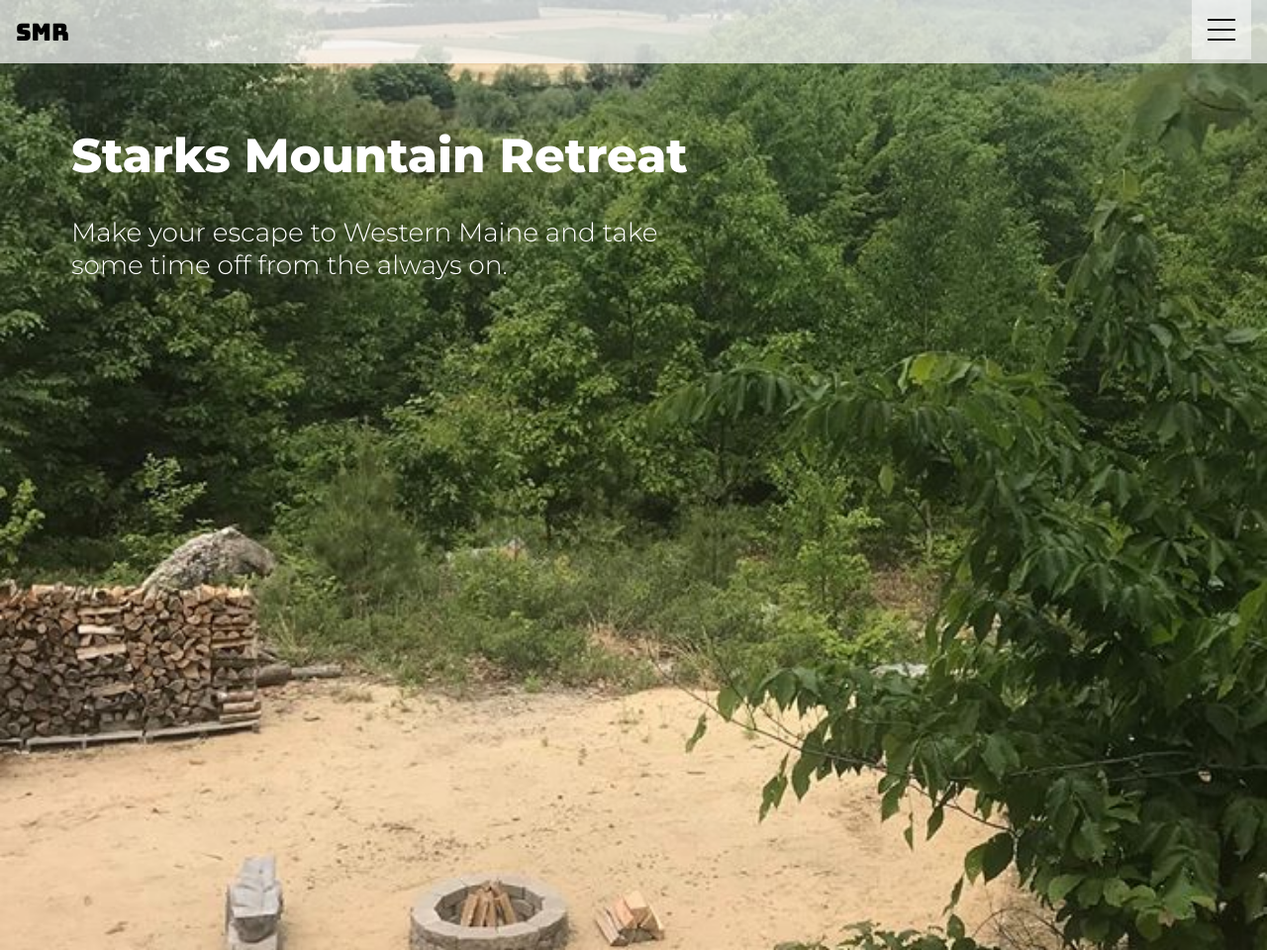
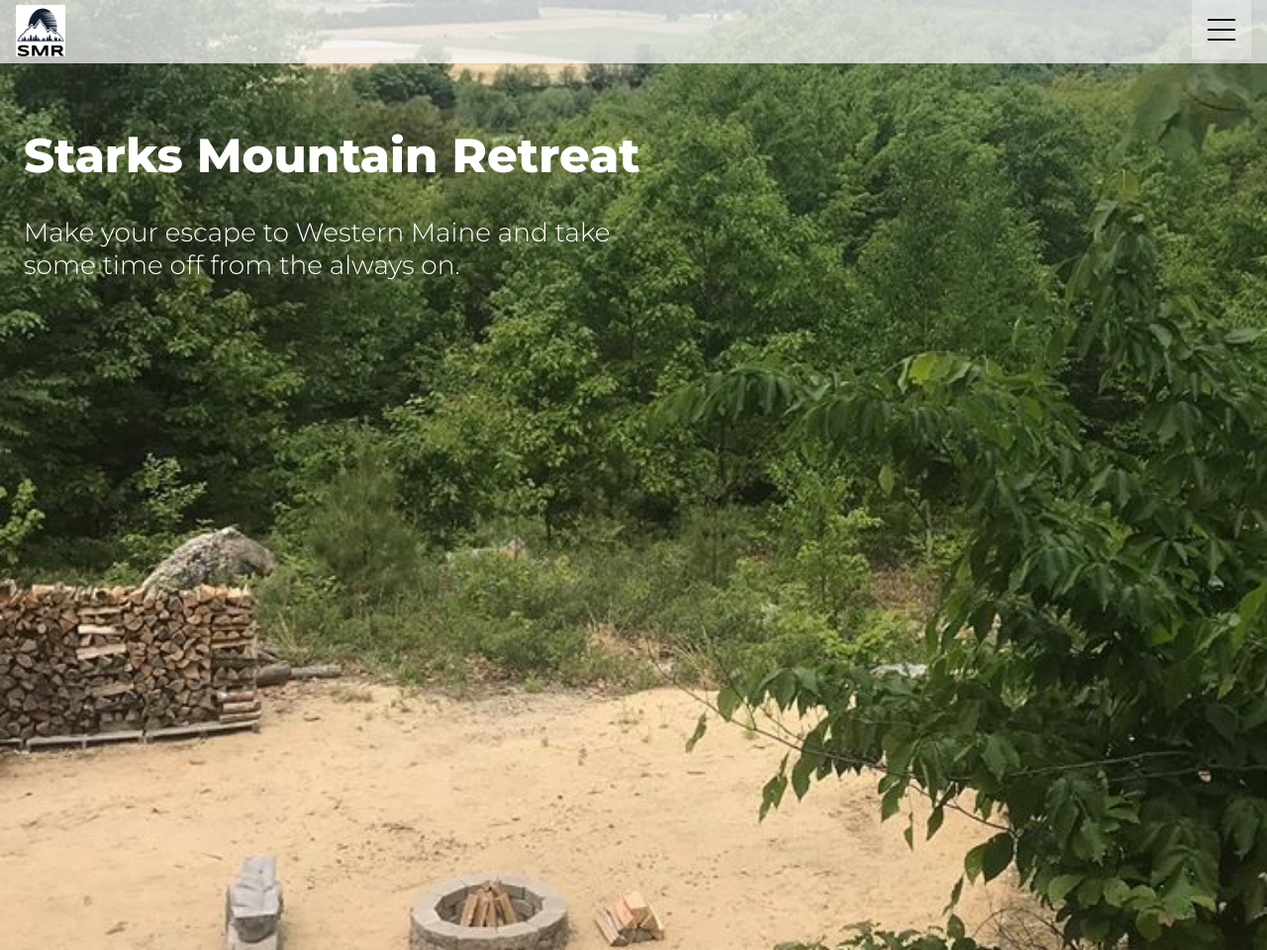
Before and after one commit to bobg207/starks-mntn-retreat, a plain HTML site: page index.html in a window 1280 px wide. Shown: the top 960 px of the page at 99% size. Drawn offline with Linux system fonts and the light colour scheme.

Commit message:
added logo, fixed hamburger menu positioning on top of page text

```diff
--- a/index.html
+++ b/index.html
@@ -9,7 +9,7 @@
   <body>
     <header>
       <div class="logo">
-        <p class="site-logo">SMR</p>
+        <img src="smr_logo.jpg" alt="Logo">
       </div>
       <div class="nav">
         <input type="checkbox" class="toggler">
@@ -23,7 +23,7 @@
             <div>
               <ul class="nav-links">
                 <li><a href="#">About</a></li>
-                <li><a href="#">Things to Do</a></li>
+                <li><a href="#">Activities</a></li>
                 <li><a href="#">Book<a/></li>
               </ul>
             </div>
--- a/style.css
+++ b/style.css
@@ -8,16 +8,18 @@
 }
 
 body {
+  position: relative;
   margin: 0;
   font-family: "Montserrat", sans-serif;
 }
 
 ul {
   list-style-type: none;
+  padding: 0;
 }
 
 li {
-  background:none;
+  display: inline-block;
 }
 
 a {
@@ -26,7 +28,7 @@ a {
 
 header {
   background: rgba(255, 255, 255, .7);
-  position: fixed;
+  position: absolute;
   top: 0;
   left: 0;
   height: 4em;
@@ -36,8 +38,16 @@ header {
   align-items: center;
 }
 
+header img {
+  margin-top: .3em;;
+}
+
 .logo {
   margin-left: 1em;
+  height: 100%;
+  width: 100%;
+  background-image: url("smr_logo.jpg") no-repeat center;
+  background-size: cover;
 }
 
 .site-logo {
@@ -72,7 +82,7 @@ header {
   width: 60px;
   height: 60px;
   padding: 1rem;
-  background: rgba(255, 255, 255, .5);
+  background: rgba(255, 255, 255, 0.3);
   display: flex;
   justify-content: center;
   align-items: center;
@@ -139,7 +149,7 @@ header {
 
 /* make the nav menu */
 .menu > div {
-  background: rgba(218, 207, 207, 0.75);
+  background: rgba(98, 100, 240, 0.9);
   width: 50vw;
   height: 50vh;
   display: flex;
@@ -159,7 +169,7 @@ header {
 }
 
 .menu > div > div > ul > li {
-  color: black;
+  color: #fff;
   font-size: 1.15rem;
   padding: 1rem;
 }
@@ -189,15 +199,18 @@ header {
   background: url("tent_platform.jpg") no-repeat center;
   background-size: cover;
   margin-bottom: 1em;
+  z-index: 0;
+  display: flex;
+  justify-content: flex-start;
+  align-items: flex-start;
 }
 
 .welcome {
   color: white;
   font-size: 1.5em;
   width: 50vw;
-  position: absolute;
-  top: 4em;
-  left: 3em;
+  margin: 4em 0 0 1em;
+  z-index: 0;
 }
 
 .p1-welcome {
```
Also changed, not shown: smr_logo.jpg (added).
